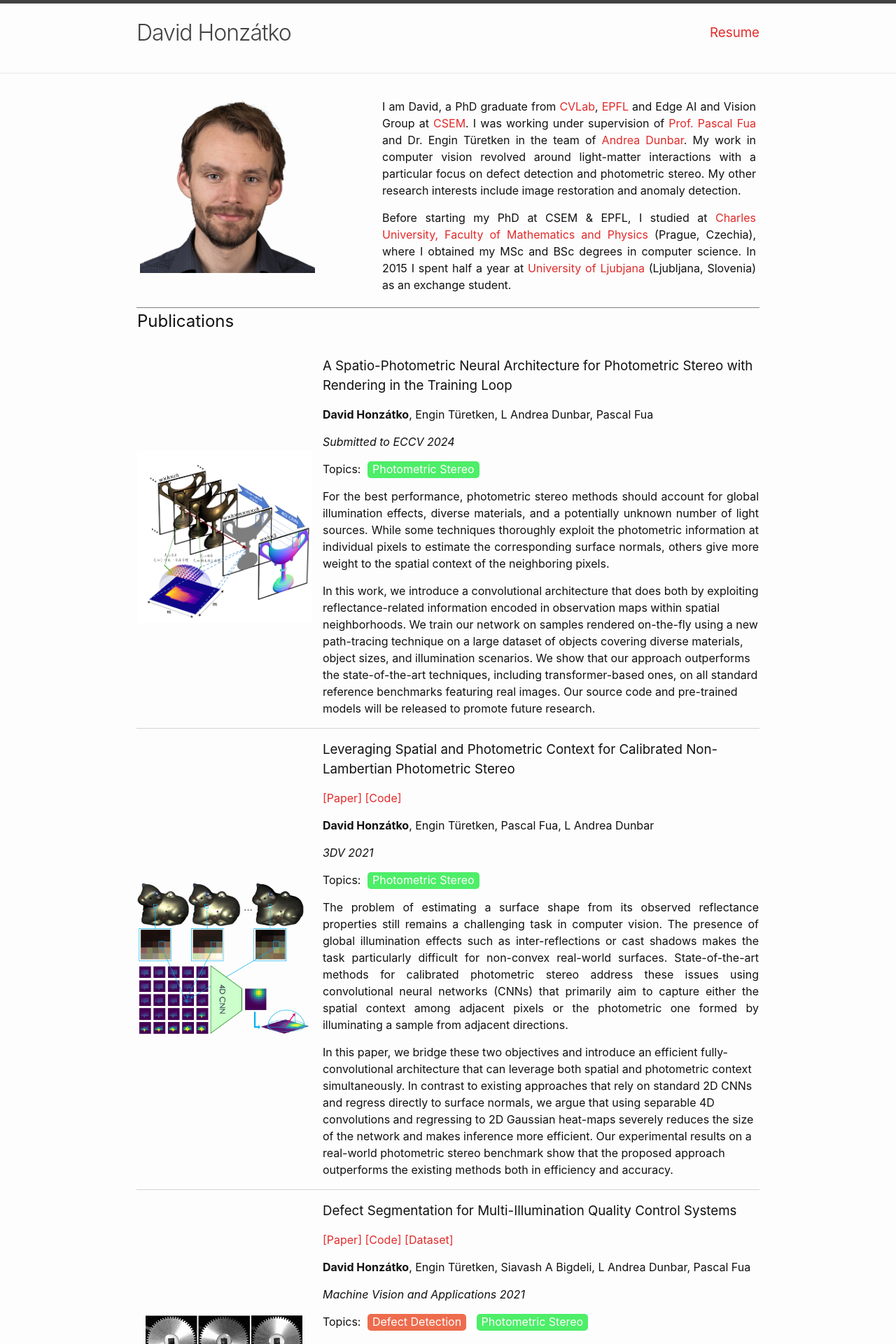
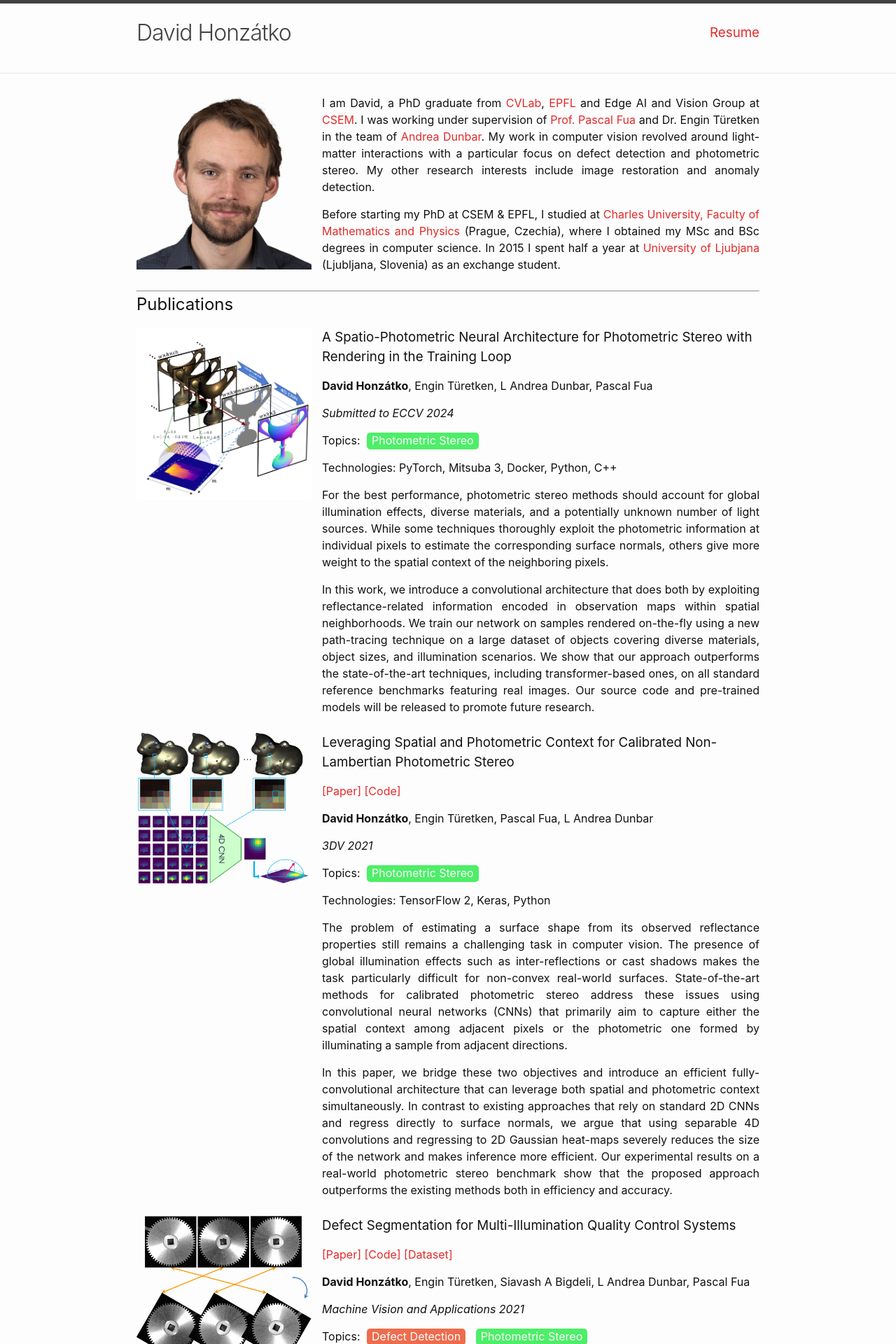
Before and after one commit to DawyD/dawyd.github.io, a Jekyll site: the page built from index.md, in a window 1280 px wide. Shown: the top 1920 px of the page at 70% size. Built offline with Jekyll 4.4.1, drawn with Linux system fonts in a browser that asks for light colours; some of the changed text lies outside the part shown.

Commit message:
Mobile friendly look

```diff
--- a/assets/main.scss
+++ b/assets/main.scss
@@ -84,6 +84,11 @@ align-self:center;
 max-width: 250px;
 }
 
+.teaser_img {
+align-self:center;
+max-width: 250px;
+}
+
 .redlabel {
 background: #ee6c4d;
 color: #fff;
@@ -116,3 +121,29 @@ max-width: 250px;
 -moz-background-inline-policy: clone;
 box-decoration-break: clone;
 }
+
+.sidebar {
+grid-area: sidebar;
+}
+
+.content {
+grid-area: content;
+}
+
+.contentwrapper {
+display: grid;
+grid-gap: 15px;
+grid-template-columns: auto;
+grid-template-areas: "sidebar content content content";
+margin-bottom: 10px;
+}
+
+@media (max-width: 768px) {
+    .contentwrapper {
+       grid-template-rows: repeat(auto, 1fr);
+        grid-template-areas:
+        "sidebar"
+        "content"
+      ;
+    }
+  }
--- a/index.md
+++ b/index.md
@@ -1,171 +1,163 @@
 ---
 layout: home
 ---
-<div>
-    <div class="split left">
-        <div>
-        <img id="pp" width="250" src="imgs/david.png" />
-        </div>
-    </div>
 
-<div class="split right">
+<div class="contentwrapper">
+    <div class="sidebar"><img id="pp" width="250" src="imgs/david.png" /></div>
+    <div class="content">
         <p style="text-align: justify;"> I am David, a PhD graduate from <a href="https://www.epfl.ch/labs/cvlab/">CVLab</a>, <a href="https://www.epfl.ch/en/">EPFL</a> and Edge AI and Vision Group at <a href="https://www.csem.ch/">CSEM</a>. I was working under supervision of <a href="https://people.epfl.ch/pascal.fua/bio">Prof. Pascal Fua</a> and Dr. Engin Türetken in the team of <a href="https://people.epfl.ch/andrea.dunbar/bio">Andrea Dunbar</a>.
         My work in computer vision revolved around light-matter interactions with a particular focus on defect detection and photometric stereo. My other research interests include image restoration and anomaly detection.</p>
-
-<p style="text-align: justify;">
-Before starting my PhD at CSEM & EPFL, I studied at <a href="https://www.mff.cuni.cz/.en">Charles University, Faculty of Mathematics and Physics</a> (Prague, Czechia), where I obtained my MSc and BSc degrees in computer science. In 2015 I spent half a year at <a href="https://fri.uni-lj.si/en">University of Ljubjana</a> (Ljubljana, Slovenia) as an exchange student.
-        </p>
+        <p style="text-align: justify;">
+        Before starting my PhD at CSEM & EPFL, I studied at <a href="https://www.mff.cuni.cz/.en">Charles University, Faculty of Mathematics and Physics</a> (Prague, Czechia), where I obtained my MSc and BSc degrees in computer science. In 2015 I spent half a year at <a href="https://fri.uni-lj.si/en">University of Ljubjana</a> (Ljubljana, Slovenia) as an exchange student.</p>
     </div>
 </div>
 
-<table class="invisible_table" >
-<tr><th>
+<hr>
 <h2 class="spanswhole">Publications</h2>
-</th><th></th></tr>
 
-<tr><td  style="padding-right:10px">
-    <img id="pub_p_small" src="imgs/teaser_spnext.png" />
-    </td>
-    <td>
-        <p><h3>A Spatio-Photometric Neural Architecture for Photometric Stereo with Rendering in the Training Loop</h3></p>
+<div class="contentwrapper">
+  <div class="sidebar"><img class="teaser_img" src="imgs/teaser_spnext.png" /></div>
+  <div class="content">
+        <h3>A Spatio-Photometric Neural Architecture for Photometric Stereo with Rendering in the Training Loop</h3>
         <p></p>
         <p><b>David Honzátko</b>, Engin Türetken, L Andrea Dunbar, Pascal Fua</p>
         <p><i>Submitted to ECCV 2024</i></p>
         <p>Topics: <span class="greenlabel">Photometric Stereo</span></p>
+        <p>Technologies: PyTorch, Mitsuba 3, Docker, Python, C++</p>
         <p style="text-align: justify;">For the best performance, photometric stereo methods should account for global illumination effects, diverse materials, and a potentially unknown number of light sources. While some techniques thoroughly exploit the photometric information at individual pixels to estimate the corresponding surface normals, others give more weight to the spatial context of the neighboring pixels.</p>
-        <p>In this work, we introduce a convolutional architecture that does both by exploiting reflectance-related information encoded in observation maps within spatial neighborhoods. We train our network on samples rendered on-the-fly using a new path-tracing technique on a large dataset of objects covering diverse materials, object sizes, and illumination scenarios. We show that our approach outperforms the state-of-the-art techniques, including transformer-based ones, on all standard reference benchmarks featuring real images. Our source code and pre-trained models will be released to promote future research.</p>
-</td></tr>
+        <p style="text-align: justify;">In this work, we introduce a convolutional architecture that does both by exploiting reflectance-related information encoded in observation maps within spatial neighborhoods. We train our network on samples rendered on-the-fly using a new path-tracing technique on a large dataset of objects covering diverse materials, object sizes, and illumination scenarios. We show that our approach outperforms the state-of-the-art techniques, including transformer-based ones, on all standard reference benchmarks featuring real images. Our source code and pre-trained models will be released to promote future research.</p>
+  </div>
+</div>
 
-<tr><td  style="padding-right:10px">
-    <img id="pub_p_small" src="imgs/teaser_unetcps.png" />
-    </td>
-    <td>
-        <p><h3>Leveraging Spatial and Photometric Context for Calibrated Non-Lambertian Photometric Stereo</h3></p>
+<div class="contentwrapper">
+    <div class="sidebar"><img class="teaser_img" src="imgs/teaser_unetcps.png" /></div>
+    <div class="content">
+        <h3>Leveraging Spatial and Photometric Context for Calibrated Non-Lambertian Photometric Stereo</h3>
         <p><a href="https://arxiv.org/abs/2103.12106">[Paper]</a> <a href="https://github.com/DawyD/UNet-PS-4D">[Code]</a></p>
         <p><b>David Honzátko</b>, Engin Türetken, Pascal Fua, L Andrea Dunbar</p>
         <p><i>3DV 2021</i></p>
         <p>Topics: <span class="greenlabel">Photometric Stereo</span></p>
+        <p>Technologies: TensorFlow 2, Keras, Python</p>
         <p style="text-align: justify;">The problem of estimating a surface shape from its observed reflectance properties still remains a challenging task in computer vision. The presence of global illumination effects such as inter-reflections or cast shadows makes the task particularly difficult for non-convex real-world surfaces. State-of-the-art methods for calibrated photometric stereo address these issues using convolutional neural networks (CNNs) that primarily aim to capture either the spatial context among adjacent pixels or the photometric one formed by illuminating a sample from adjacent directions.</p>
-        <p>In this paper, we bridge these two objectives and introduce an efficient fully-convolutional architecture that can leverage both spatial and photometric context simultaneously. In contrast to existing approaches that rely on standard 2D CNNs and regress directly to surface normals, we argue that using separable 4D convolutions and regressing to 2D Gaussian heat-maps severely reduces the size of the network and makes inference more efficient. Our experimental results on a real-world photometric stereo benchmark show that the proposed approach outperforms the existing methods both in efficiency and accuracy.</p>
-</td></tr>
+        <p style="text-align: justify;">In this paper, we bridge these two objectives and introduce an efficient fully-convolutional architecture that can leverage both spatial and photometric context simultaneously. In contrast to existing approaches that rely on standard 2D CNNs and regress directly to surface normals, we argue that using separable 4D convolutions and regressing to 2D Gaussian heat-maps severely reduces the size of the network and makes inference more efficient. Our experimental results on a real-world photometric stereo benchmark show that the proposed approach outperforms the existing methods both in efficiency and accuracy.</p>
+    </div>
+</div>
 
-<tr><td  style="padding-right:10px">
-    <img id="pub_p_small" src="imgs/teaser_illumpresrot.png" />
-    </td>
-    <td>
-        <p><h3>Defect Segmentation for Multi-Illumination Quality Control Systems</h3></p>
+<div class="contentwrapper">
+    <div class="sidebar"><img class="teaser_img" src="imgs/teaser_illumpresrot.png" /></div>
+    <div class="content">
+        <h3>Defect Segmentation for Multi-Illumination Quality Control Systems</h3>
         <p><a href="https://link.springer.com/article/10.1007/s00138-021-01244-z">[Paper]</a> <a href="https://github.com/DawyD/illumination-preserving-rotations">[Code]</a> <a href="https://doi.org/10.5281/zenodo.5513768">[Dataset]</a></p>
         <p><b>David Honzátko</b>, Engin Türetken, Siavash A Bigdeli, L Andrea Dunbar, Pascal Fua</p>
         <p><i>Machine Vision and Applications 2021</i></p>
         <p>Topics: <span class="redlabel">Defect Detection</span> <span class="greenlabel">Photometric Stereo</span></p>
+        <p>Technologies: TensorFlow 2, Keras, Python</p>
         <p style="text-align: justify;">Thanks to recent advancements in image processing and deep learning techniques, visual surface inspection in production lines has become an automated process as long as all the defects are visible in a single or a few images. However, it is often necessary to inspect parts under many different illumination conditions to capture all the defects. Training deep networks to perform this task requires large quantities of annotated data, which are rarely available and cumbersome to obtain. To alleviate this problem, we devised an original augmentation approach that, given a small image collection, generates rotated versions of the images while preserving illumination effects, something that random rotations cannot do. We introduce three real multi-illumination datasets, on which we demonstrate the effectiveness of our illumination preserving rotation approach. Training deep neural architectures with our approach delivers a performance increase of up to 51% in terms of AuPRC score over using standard rotations to perform data augmentation. </p>
-</td></tr>
-
-<tr><td  style="padding-right:10px">
-    <img id="pub_p_small" src="imgs/teaser_mapdenoiser.png" />
-    </td>
-    <td>
-        <p><h3>Image Restoration using Plug-and-Play CNN MAP Denoisers</h3></p>
+    </div>
+</div>
+<div class="contentwrapper">
+    <div class="sidebar"><img class="teaser_img" src="imgs/teaser_mapdenoiser.png" /></div>
+    <div class="content">
+        <h3>Image Restoration using Plug-and-Play CNN MAP Denoisers</h3>
         <p><a href="https://arxiv.org/abs/1912.09299">[Paper]</a> <a href="https://github.com/DawyD/cnn-map-denoiser">[Code]</a></p>
         <p>Siavash A. Bigdeli, <b>David Honzátko</b>, Sabine Süsstrunk, L. Andrea Dunbar</p>
         <p><i>VISAPP 2020</i></p>
         <p>Topics: <span class="bluelabel">Image Restoration</span></p>
+        <p>Technologies: TensorFlow 1, Python</p>
         <p style="text-align: justify;">Plug-and-play denoisers can be used to perform generic image restoration tasks independent of the degradation type. These methods build on the fact that the Maximum a Posteriori (MAP) optimization can be solved using smaller sub-problems, including a MAP denoising optimization. We present the first end-to-end approach to MAP estimation for image denoising using deep neural networks. We show that our method is guaranteed to minimize the MAP denoising objective, which is then used in an optimization algorithm for generic image restoration. We provide theoretical analysis of our approach and show the quantitative performance of our method in several experiments. Our experimental results show that the proposed method can achieve 70x faster performance compared to the state-of-the-art, while maintaining the theoretical perspective of MAP.</p>
-</td></tr>
-
-<tr><td  style="padding-right:10px">
-    <img id="pub_p_small" src="imgs/teaser_blindspot.png" />
-    </td>
-    <td>
-        <p><h3>Efficient Blind-Spot Neural Network Architecture for Image Denoising</h3></p>
-        <p><a href="https://arxiv.org/abs/2008.11010">[Paper]</a> <a href="https://github.com/DawyD/Blind-spot-CNNs">[Code]</a> </p>
+    </div>
+</div>
+<div class="contentwrapper">
+    <div class="sidebar"><img class="teaser_img" src="imgs/teaser_blindspot.png" /></div>
+    <div class="content">
+        <h3>Efficient Blind-Spot Neural Network Architecture for Image Denoising</h3>
+        <p><a href="https://arxiv.org/abs/2008.11010">[Paper]</a> <a href="https://github.com/DawyD/Blind-spot-CNNs">[Code]</a> <a href="https://www.youtube.com/watch?v=A2964CbHwNI">[Video]</a></p>
         <p><b>David Honzátko</b>, Siavash A. Bigdeli, Engin Türetken, L. Andrea Dunbar</p>
         <p><i>Swiss Conference on Data Science (SDS) 2020</i></p>
         <p>Topics: <span class="bluelabel">Image Restoration</span></p>
+        <p>Technologies: TensorFlow 2, Keras, Python</p>
         <p style="text-align: justify;">Image denoising is an essential tool in computational photography. Standard denoising techniques, which use deep neural networks at their core, require pairs of clean and noisy images for its training. If we do not possess the clean samples, we can use blind-spot neural network architectures, which estimate the pixel value based on the neighbouring pixels only. These networks thus allow training on noisy images directly, as they by-design avoid trivial solutions. Nowadays, the blind-spot is mostly achieved using shifted convolutions or serialization. We propose a novel fully convolutional network architecture that uses dilations to achieve the blind-spot property. Our network improves the performance over the prior work and achieves state-of-the-art results on established datasets.</p>
-</td></tr>
+    </div>
+</div>
 
-<tr><td  style="padding-right:10px">
-    <img id="pub_p_small" src="imgs/teaser_bm3d.png" />
-    </td>
-    <td>
-        <p><h3>Accelerating Block-Matching and 3D Filtering Method for Image Denoising on GPUs</h3></p>
+<div class="contentwrapper">
+    <div class="sidebar"><img class="teaser_img" src="imgs/teaser_bm3d.png" /></div>
+    <div class="content">
+        <h3>Accelerating Block-Matching and 3D Filtering Method for Image Denoising on GPUs</h3>
         <p><a href="https://link.springer.com/article/10.1007/s11554-017-0737-9">[Paper]</a> <a href="https://github.com/DawyD/bm3d-gpu">[Code]</a> </p>
         <p><b>David Honzátko</b>, Martin Kruliš</p>
         <p><i>Journal of Real-Time Image Processing 2017</i></p>
         <p>Topics: <span class="bluelabel">Image Restoration</span></p>
+        <p>Technologies: CUDA, C++</p>
         <p style="text-align: justify;">Denoising photographs and video recordings is an important task in the domain of image processing. In this paper, we focus on block-matching and 3D filtering (BM3D) algorithm, which uses self-similarity of image blocks to improve the noise-filtering process. Even though this method has achieved quite impressive results in the terms of denoising quality, it is not being widely used. One of the reasons is a fact that the method is extremely computationally demanding. In this paper, we present a CUDA-accelerated implementation which increased the image processing speed significantly and brings the BM3D method much closer to real applications. The GPU implementation of the BM3D algorithm is not as straightforward as the implementation of simpler image processing methods, and we believe that some parts (especially the block-matching) can be utilized separately or provide guidelines for similar algorithms.</p>
-</td></tr>
+    </div>
+</div>
 
-<tr><th>
+<hr>
 <h2 class="spanswhole">Disclosed Industrial Projects</h2>
-</th><th></th></tr>
 
-<tr><td  style="padding-right:10px">
-    <img id="pub_p_small" src="imgs/teaser_sewer.jpg" />
-    </td>
-    <td>
-        <p><h3>Detecting Defects in Sewers</h3></p>
+
+<div class="contentwrapper">
+    <div class="sidebar"><img class="teaser_img" src="imgs/teaser_sewer.jpg" /></div>
+    <div class="content">
+        <h3>Detecting Defects in Sewers</h3>
         <p>CSEM & Ville de Lausanne</p>
         <p><i>Presented at <a href="https://udam.home.blog/euro-sam/">EURO-SAM 2023</a></i></p>
         <p>Topics: <span class="redlabel">Defect Detection</span></p>
-        <p style="text-align: justify;">Inspection of sewers is currently conducted by manually controlled robots, whose operators identify defects in the camera stream they see. Such inspection is however expensive, lengthy, and subjective. To remove some of these issues, we have conducted a feasibility study on whether it is possible to develop and train AI algorithms on existing data to automatically detect the defects in the camera stream and hence alleviate the subjectivity of annotations. The preliminary results have shown that our algorithms can indeed help.
-</p>
-</td></tr>
+        <p style="text-align: justify;">Inspection of sewers is currently conducted by manually controlled robots, whose operators identify defects in the camera stream they see. Such inspection is however expensive, lengthy, and subjective. To remove some of these issues, we have conducted a feasibility study on whether it is possible to develop and train AI algorithms on existing data to automatically detect the defects in the camera stream and hence alleviate the subjectivity of annotations. The preliminary results have shown that our algorithms can indeed help.</p>
+    </div>
+</div>
 
-<tr><td  style="padding-right:10px">
-    <img id="pub_p_small" src="imgs/teaser_vivaldi.png" />
-    </td>
-    <td>
-        <p><h3>VIVALDI: steel billet tracking with advanced computer vision</h3></p>
+
+<div class="contentwrapper">
+    <div class="sidebar"><img class="teaser_img" src="imgs/teaser_vivaldi.png" /></div>
+    <div class="content">
+        <h3>VIVALDI: steel billet tracking with advanced computer vision</h3>
         <p>CSEM & SMS-Concast</p>
         <p><a href="https://www.csem.ch/en/news/swiss-steel-plant-manufacturer-sms-concast-partners/">[Press Release]</a> <a href="https://doi.org/10.1117/12.3001270">[Conference Presentation]</a> </p>
+        <p>Sébastien Blanc, Pedram Pad, Engin Turetken, Nicolas Cantale, <b>David Honzátko</b>, Andrea L Dunbar, Stephan Feldhaus, Gian Hauenstein, Marcel Meier, Tomaso Mendler, Giovanni Michelon, Clément Kündig, Thomas Meier</p>
         <p><i>Presented at <a href="https://spie.org/conferences-and-exhibitions/photonics-west">Photonics West 2024</a></i></p>
         <p>Topics: <span class="greenlabel">Photometric Stereo</span></p>
         <p style="text-align: justify;">Our advanced computer vision system allows for the precise tracking of serial numbers on steel billets in challenging industrial settings. It combines cutting-edge hardware and machine learning, excelling in character recognition (99.8%) and localization while adapting to dynamic ambient lighting conditions. Moreover, it accurately measures crucial geometric parameters such as side sizes, bulging, and skewness. This multifaceted technology promises to elevate material tracking, quality assessment, and production optimization in the steel industry to unprecedented levels.</p>
-</td></tr>
+    </div>
+</div>
 
-<tr><th>
+<hr>
 <h2 class="spanswhole">Theses</h2>
-</th><th></th></tr>
 
-<tr><td  style="padding-right:10px">
-    <img id="pub_p_small" src="imgs/hat.png" />
-    </td>
-    <td>
-        <p><h3>Aggregating Spatial and Photometric Context for Photometric Stereo</h3></p>
-        <p><a href="https://infoscience.epfl.ch/record/307334?v=pdf">[PhD Thesis]</a></p>
+<div class="contentwrapper">
+    <div class="sidebar"><img class="teaser_img" src="imgs/hat.png"/></div>
+    <div class="content">
+        <h3>PhD Thesis: Aggregating Spatial and Photometric Context for Photometric Stereo</h3>
+        <p><a href="https://infoscience.epfl.ch/record/307334?v=pdf">[Thesis]</a></p>
         <p>Topics: <span class="greenlabel">Photometric Stereo</span></p>
         <p>Institution: EPFL & CSEM</p>
         <p>Supervisors: <a href="https://people.epfl.ch/pascal.fua/bio">Prof. Pascal Fua</a>, Dr. Engin Türetken</p>
         <p>Examiners: <a href="http://imagine.enpc.fr/~aubrym/">Dr. Mathieu Aubry</a>, <a href="http://cvl.ist.osaka-u.ac.jp/en/member/matsushita/">Prof. Yasuyuki Matsushita</a>, <a href="https://people.epfl.ch/sabine.susstrunk/bio">Prof. Sabine Süsstrunk</a></p>
         <p>President: Dr. Martin Rajman</p>
-</td></tr>
+    </div>
+</div>
 
-<tr><td  style="padding-right:10px">
-    <img id="pub_p_small" src="imgs/hat.png" />
-    </td>
-    <td>
-        <p><h3>Generative neural networks in image reconstruction</h3></p>
-        <p><a href="https://dodo.is.cuni.cz/handle/20.500.11956/94721">[MSc Thesis]</a></p>
+<div class="contentwrapper">
+    <div class="sidebar"><img class="teaser_img" src="imgs/hat.png"/></div>
+    <div class="content">
+        <h3>Master's Thesis: Generative neural networks in image reconstruction</h3>
+        <p><a href="https://dodo.is.cuni.cz/handle/20.500.11956/94721">[Thesis]</a></p>
         <p>Topics: <span class="bluelabel">Image Restoration</span></p>
         <p>Institution: Charles University & Czech Academy of Sciences</p>
         <p>Supervisor: <a href="https://www.utia.cas.cz/cs/people/sorel">Dr. Michal Šorel</a></p>
         <p>Opponent: Dr. Peter Zvirinský</p>
-</td></tr>
+    </div>
+</div>
 
-<tr><td  style="padding-right:10px">
-    <img id="pub_p_small" src="imgs/hat.png" />
-    </td>
-    <td>
-        <p><h3>GPU Acceleration of Advanced Image Denoising</h3></p>
-        <p><a href="https://dodo.is.cuni.cz/handle/20.500.11956/82511">[BSc Thesis]</a></p>
+<div class="contentwrapper">
+    <div class="sidebar"><img class="teaser_img" src="imgs/hat.png"/></div>
+    <div class="content">
+        <h3>Bachelor's Thesis: GPU Acceleration of Advanced Image Denoising</h3>
+        <p><a href="https://dodo.is.cuni.cz/handle/20.500.11956/82511">[Thesis]</a></p>
         <p>Topics: <span class="bluelabel">Image Restoration</span></p>
         <p>Institution: Charles University</p>
         <p>Supervisor: <a href="https://d3s.mff.cuni.cz/people/martinkrulis/">Prof. Martin Kruliš</a></p>
         <p>Opponent: Dr. Oskár Elek</p>
-</td></tr>
-
-
-
-</table>
+    </div>
+</div>
```
Lines whose indentation alone changed are shown as unchanged.
